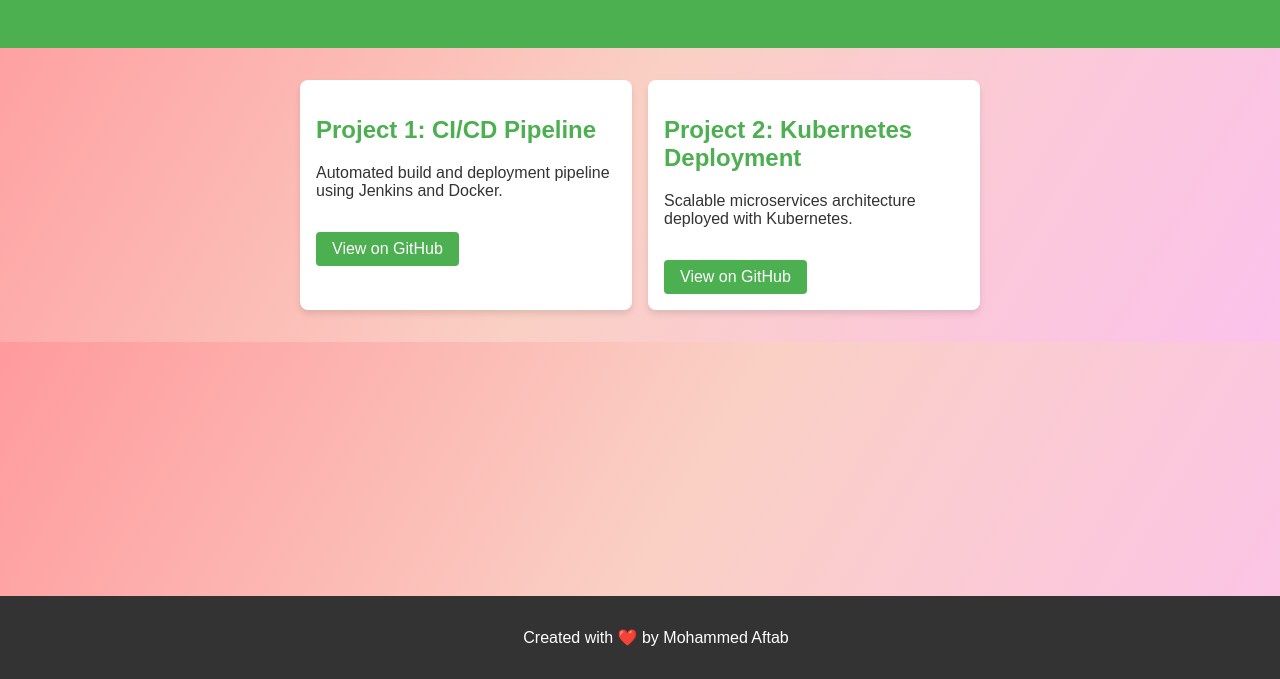
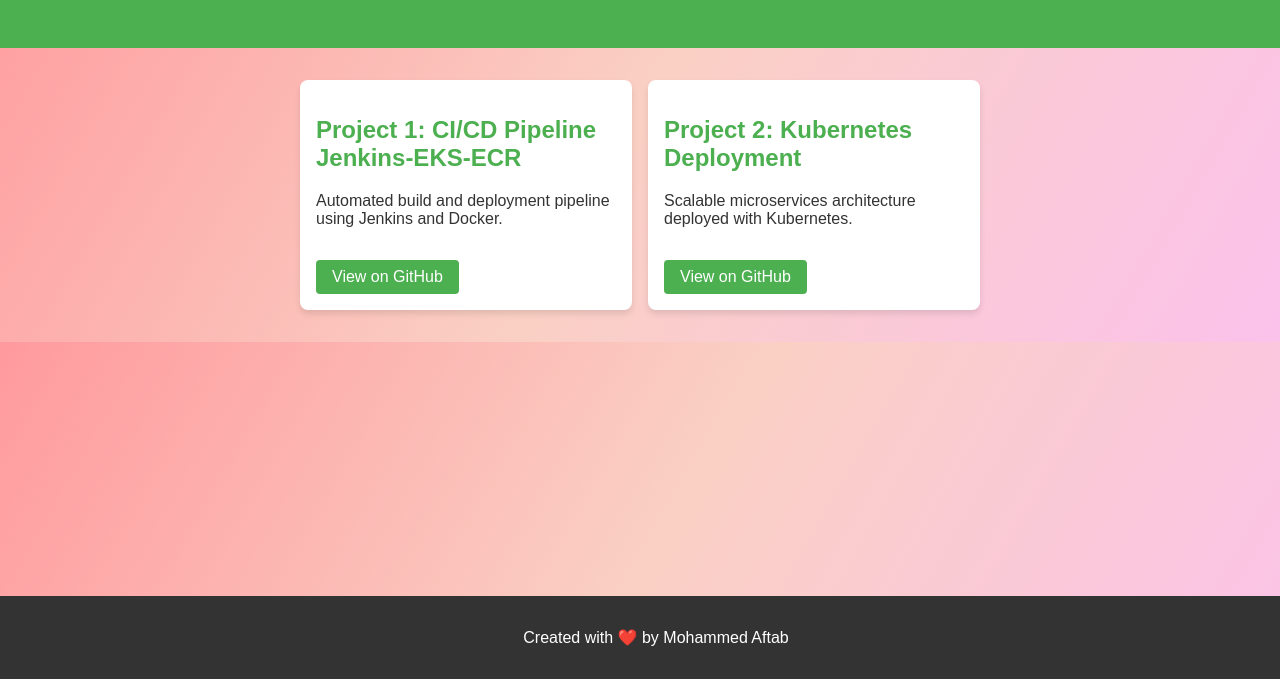
Before and after one commit to skaftab-in/simple-devops-website, a website: page public/index.html in a window 1280 px wide. Shown: the part 121-800 px from the top of the page. Drawn offline with Linux system fonts and the light colour scheme.

Commit message:
Update index.html

```diff
--- a/public/index.html
+++ b/public/index.html
@@ -14,7 +14,7 @@
     <main>
         <section class="projects">
             <div class="project-card">
-                <h2>Project 1: CI/CD Pipeline</h2>
+                <h2>Project 1: CI/CD Pipeline Jenkins-EKS-ECR</h2>
                 <p>Automated build and deployment pipeline using Jenkins and Docker.</p>
                 <a href="https://github.com/your-repo-1" target="_blank">View on GitHub</a>
             </div>
```
